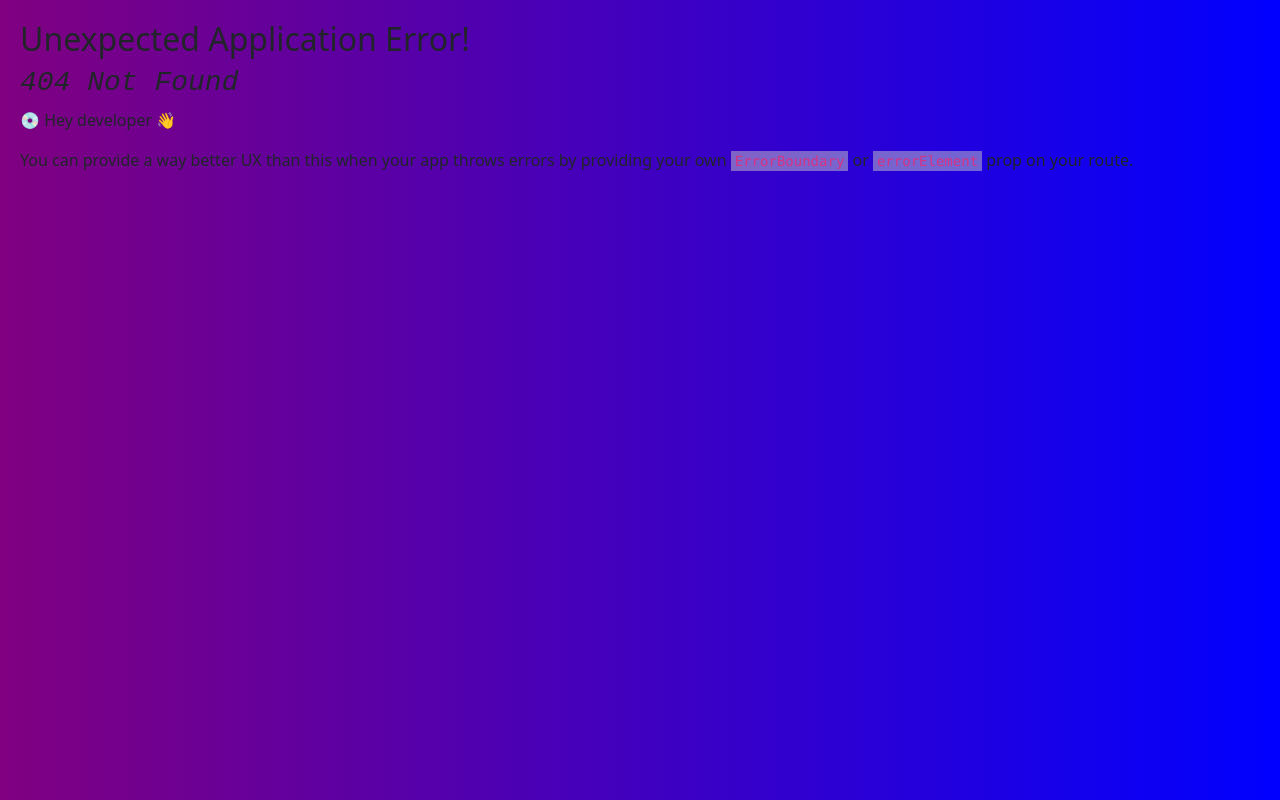
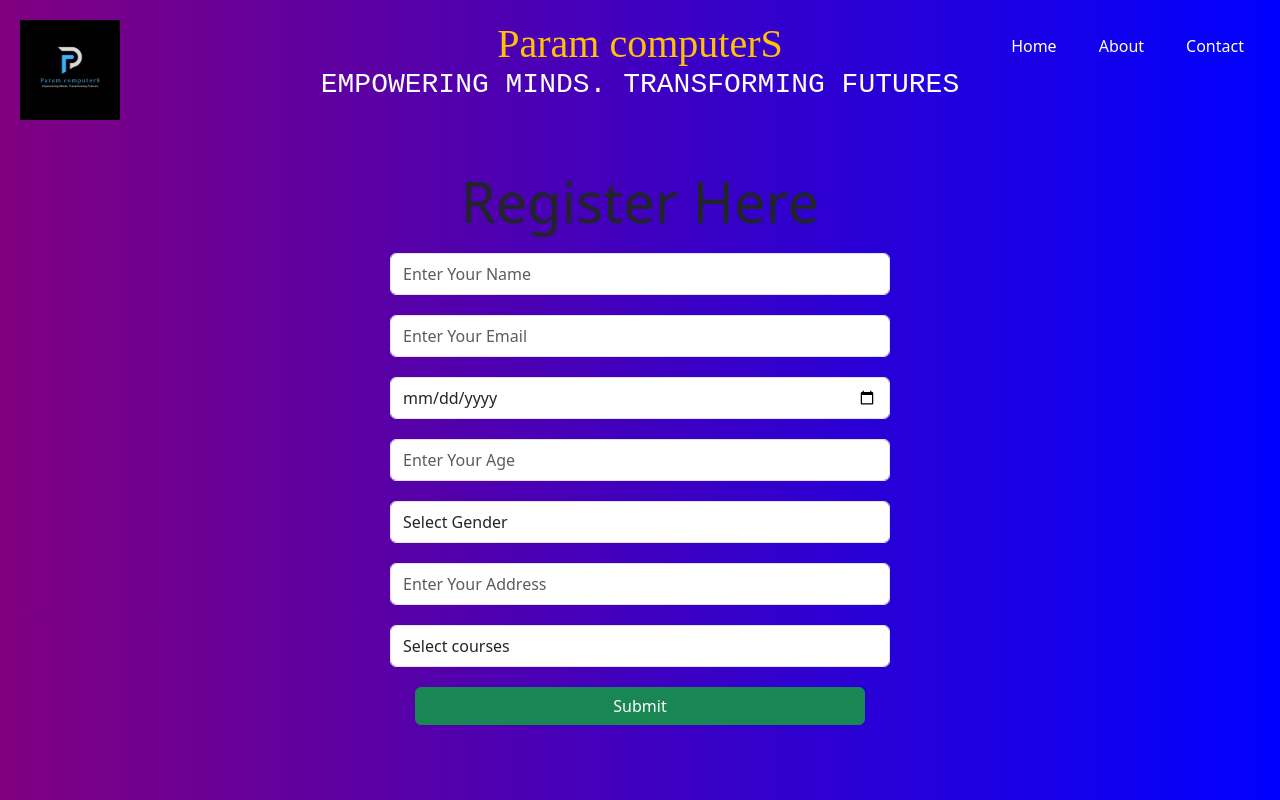
Before and after one commit to AmanKumarme/Education, a React (Vite) app: page /Contact in a window 1280 px wide. Before the commit this address had no page. Built offline with nearby package versions, Linux system fonts and the light colour scheme.

Commit message:
Updated Code

```diff
--- a/package.json
+++ b/package.json
@@ -11,11 +11,13 @@
   },
   "dependencies": {
     "bootstrap": "^5.3.2",
+    "framer-motion": "^11.0.5",
     "react": "^18.2.0",
     "react-dom": "^18.2.0",
     "react-router-dom": "^6.22.1",
     "react-slick": "^0.30.2",
-    "slick-carousel": "^1.8.1"
+    "slick-carousel": "^1.8.1",
+    "styled-components": "^6.1.8"
   },
   "devDependencies": {
     "@types/react": "^18.2.55",
--- a/src/Footer.jsx
+++ b/src/Footer.jsx
@@ -2,7 +2,7 @@ import React from 'react'
 
 const Footer = () => {
   return (
-    <footer className='text-align-left text-white' style={{height: '20vh'}}>
+    <footer className='text-align-left text-white' style={{height: '10vh'}}>
         <h3>Talk To Us</h3>
         <p>+91 735 522487</p>
         <p>+91 950 6277463</p>
--- a/src/Header.jsx
+++ b/src/Header.jsx
@@ -18,7 +18,7 @@ const Header = () => {
         <nav>
             <Link to="/">Home</Link>
             <Link to="/aboutus">About</Link>
-            <a href="#contact">Contact</a>
+            <Link to="/Contact">Contact</Link>
           </nav>
       </div>
     </header>
--- a/src/MainContainer.jsx
+++ b/src/MainContainer.jsx
@@ -1,12 +1,15 @@
 import React from 'react'
+import { Link } from 'react-router-dom';
 
 const MainContainer = () => {
   return (
     <main style={{ height:'80vh'}}>
       <div className='d-flex align-items-center justify-content-center gap-3' style={{height:"55vh"}}>
-        <button className='fs-2 text-white fw-bold button'>
-            Training
-        </button>
+          <Link to="/Training">
+            <button className='fs-2 text-white fw-bold button'>
+              Training
+            </button>
+          </Link>
         <button className='fs-2 text-white fw-bold button'>
             Development
         </button>
--- /dev/null
+++ b/src/components/Contact/Contact.jsx
@@ -0,0 +1,75 @@
+import { useState } from "react";
+import "./Contact.module.css";
+
+function Contact() {
+
+  const [registration,setRegistration] = useState({
+    name:"", email:"", date:"", age:"",gender:"",address:"",courses:"",
+  });
+
+  const handleSubmit = async (e) => {
+    e.preventDefault();
+    const response = await fetch('http://localhost:3000/demo',{
+      method:"POST",
+      body: JSON.stringify(registration),
+      headers: {
+        "Content-Type": "application/json",
+      }
+    })
+    const data = await response.json();
+    console.log(data);
+    // setRegistration();
+  }
+  let name, value;
+  const handleChange = (e) => {
+    name = e.target.name;
+    value = e.target.value;
+    setRegistration({...registration, [name]: value})
+
+  }
+
+  return (
+     <div className="formContainer py-5">
+      <h4 className="text-center display-4">Register Here</h4>
+     <form action="/register" onSubmit={handleSubmit}>
+      <div>
+        <input className="form-control py-2" required type="text" onChange={handleChange} value={registration.name} name="name" placeholder="Enter Your Name" />
+      </div>
+      <div>
+        <input className="form-control py-2" required type="email" onChange={handleChange} value={registration.email} name="email" placeholder="Enter Your Email" />
+      </div>
+      <div>
+        <input className="form-control py-2" required type="date" onChange={handleChange} value={registration.date} name="date" placeholder="Enter Your DOB" />
+      </div>
+      <div>
+        <input className="form-control py-2" required type="string" onChange={handleChange} value={registration.age} name="age" placeholder="Enter Your Age" />
+      </div>
+      <div>
+        <select className="form-control py-2" required onChange={handleChange} name="gender" id="">
+          <option value="">Select Gender</option>
+          <option value="male">Male</option>
+          <option value="female">Female</option>
+        </select>
+      </div>
+      <div>
+       <input className="form-control py-2" required type="text" name="address"  onChange={handleChange} value={registration.address} placeholder="Enter Your Address" />
+      </div>
+      <div>
+      <select className="form-control py-2" required onChange={handleChange} name="courses" id="">
+          <option value="">Select courses</option>
+          <option value="C">C</option>
+          <option value="C++">C++</option>
+          <option value="Python">Python</option>
+          <option value="Java">Java</option>
+          <option value="Web dev">Web development</option>
+        </select>
+      </div>
+      <div>
+        <input className="btn btn-success" type="submit" value="Submit" />
+      </div>
+     </form>
+     </div>
+  )
+}
+
+export default Contact
--- /dev/null
+++ b/src/components/Contact/Contact.module.css
@@ -0,0 +1,21 @@
+.formContainer {
+    width: 100%;
+}
+
+form {
+    width: 500px;
+    margin: auto;
+    height: 300px;
+}
+
+form div {
+    width: 100%;
+    display: flex;
+    flex-direction: column;
+}
+
+form div input,
+select {
+    margin: 10px auto;
+    width: 90%;
+}
--- /dev/null
+++ b/src/components/Training/Training.jsx
@@ -0,0 +1,12 @@
+import React from "react";
+
+const Training = () => {
+  return (
+    <div className="mt-5 text-white px-5">
+      <h2 className="text-center">Training</h2>
+
+    </div>
+  );
+};
+
+export default Training;
```
Also changed, not shown: src/Server/Register.js (added, +125 -0 lines), src/main.jsx (+10 -0 lines), 1 other file (tests, documents, lock files or other folders).
